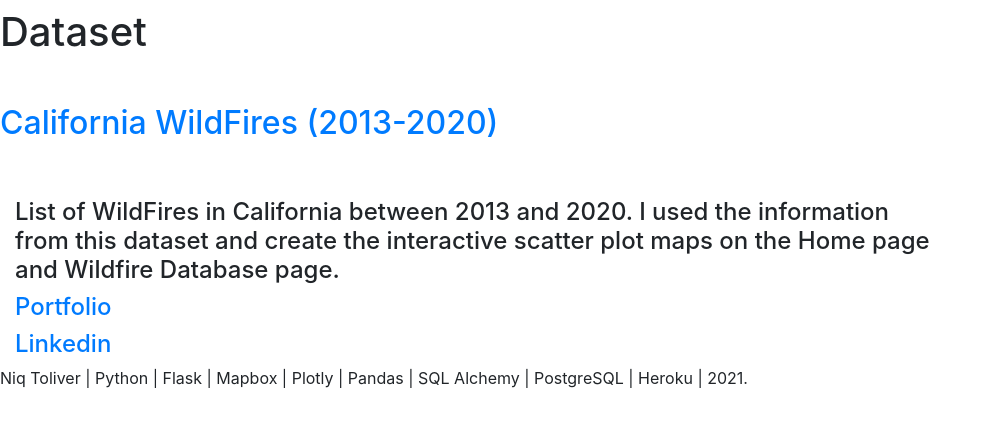
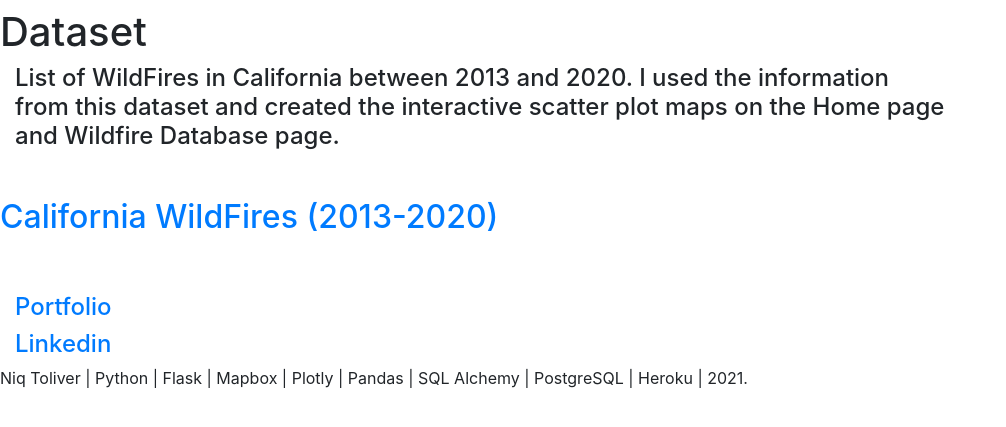
Before and after one commit to ntoliverapp/wildfires-ca, a Flask app: page /info in a window 1280 px wide. Shown: the part 88-515 px from the top of the page, without its empty margins (0-1006 px from the left). Run offline with Flask 2, Linux system fonts and the light colour scheme; some libraries are stand-ins or nearby versions.

Commit message:
fininshing touches

```diff
--- a/wildfires_ca/templates/info.html
+++ b/wildfires_ca/templates/info.html
@@ -6,14 +6,14 @@
 
 <h1>Dataset</h1>
 <div class="col-lg-9">
+    <div>
+    <h4>List of WildFires in California between 2013 and 2020. I used the information from this dataset and created the interactive scatter plot maps on the Home page and Wildfire Database page. </h4>
+    </div>
     <div class="row my-5 card-wrapper">
 
         <h2><a href='https://www.kaggle.com/ananthu017/california-wildfire-incidents-20132020'>California WildFires (2013-2020)
         </a></h2>
 
-    </div>
-    <div>
-    <h4>List of WildFires in California between 2013 and 2020. I used the information from this dataset and create the interactive scatter plot maps on the Home page and Wildfire Database page. </h4>
     </div>
     <div>
         <h4><a href='https://ntoliverapp.github.io/'>Portfolio </a></h4>
```
